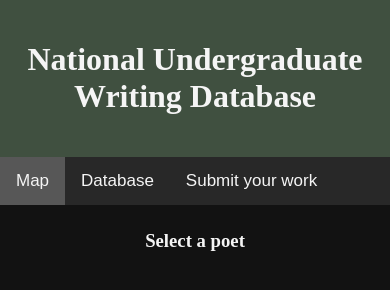
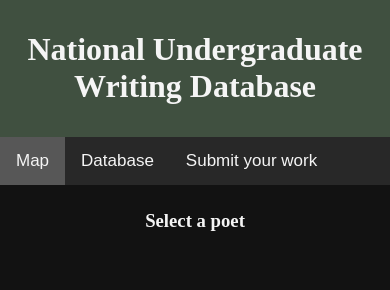
Before and after one commit to aattttt/aattttt.github.io, a plain HTML site: page index.html in a window 390 px wide. Drawn offline with Linux system fonts and the light colour scheme; some packages are replaced by stand-ins of ours.

Commit message:
Update style.css for better mobile optimization

```diff
--- a/style.css
+++ b/style.css
@@ -1,5 +1,5 @@
 #map {
-  height: 500px;
+  height: 90vh;
 
 }
 
@@ -16,10 +16,16 @@ body {
   background-color:#405040;
   padding: 20px;
   text-align: center;
+  color: whitesmoke;
+}
 
+@media screen and (max-width: 600px) {
+.header {
+  background-color:#405040;
+  padding: 10px;
+  text-align: center;
   color: whitesmoke;
-
-
+  }
 }
 
 /* Style the tab */
```
